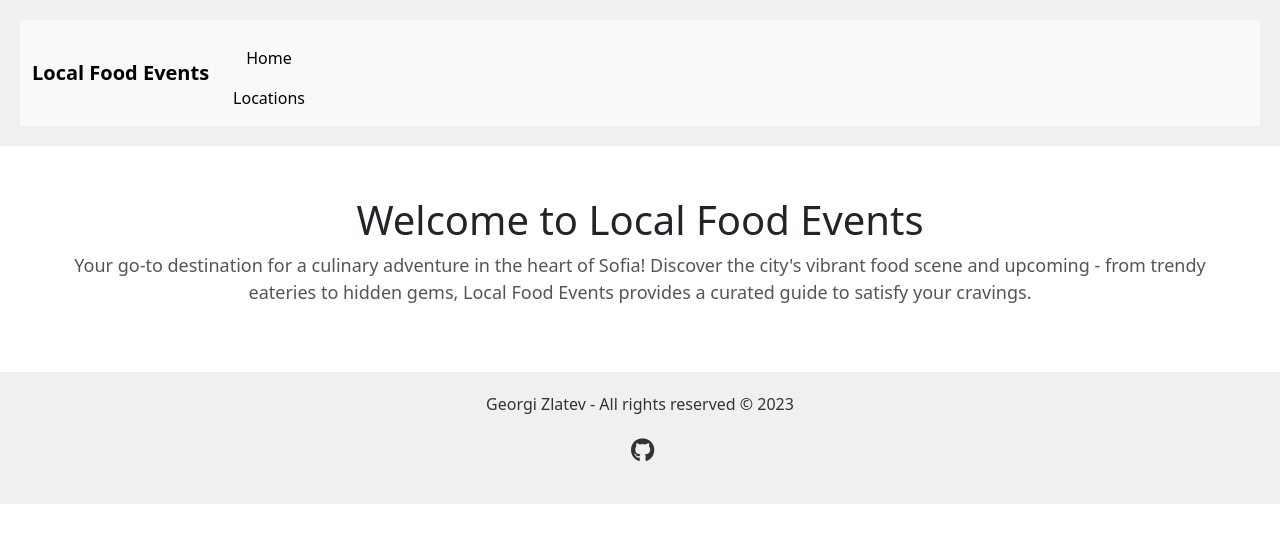
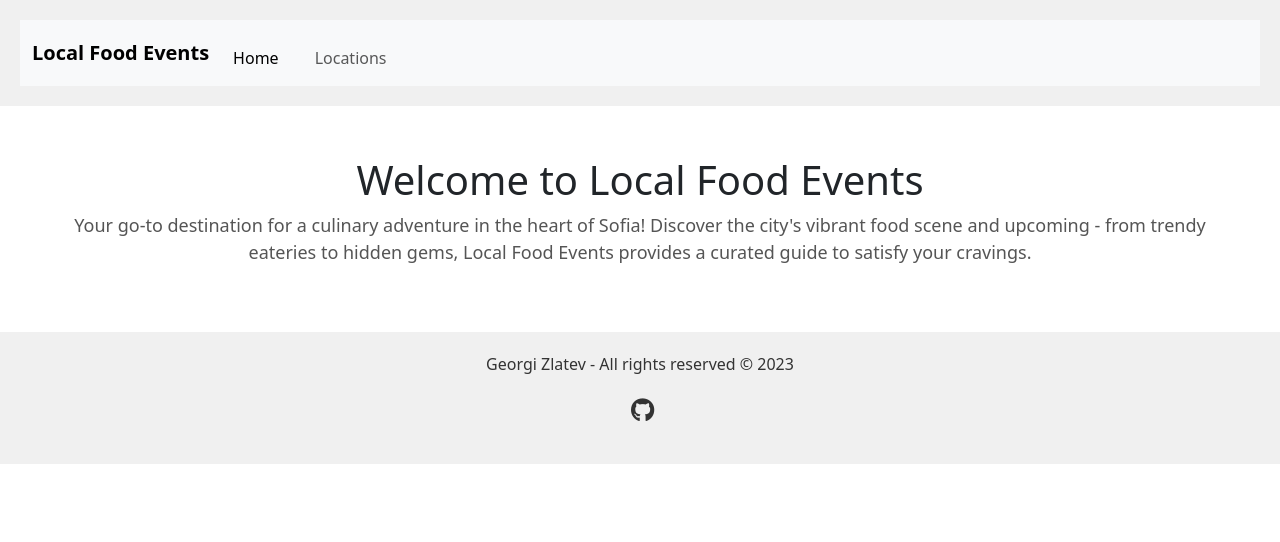
Before and after one commit to georgi-zlatev/exam-react-dec-2023, a React (Vite) app: page / in a window 1280 px wide. Shown: the top 542 px of the page. Built offline with nearby package versions, Linux system fonts and the light colour scheme.

Commit message:
Fixed main manu display bug

```diff
--- a/src/components/Header/Header.css
+++ b/src/components/Header/Header.css
@@ -1,3 +1,5 @@
+/* styles.css */
+
 body {
   font-family: 'Arial', sans-serif;
   margin: 0;
@@ -20,11 +22,16 @@
 
 .navbar-nav {
   margin-top: 10px;
+  display: flex;
+  justify-content: center; /* Align items horizontally */
+}
+
+.nav-item {
+  margin-right: 20px;
 }
 
 .nav-link {
   font-size: 18px;
-    margin-right: 20px;
   text-decoration: none;
   color: #555; /* Change the text color as needed */
 }
--- a/src/components/Header/Header.jsx
+++ b/src/components/Header/Header.jsx
@@ -1,25 +1,38 @@
+// Header.js
+
+import React from "react";
 import { Link } from "react-router-dom";
 import "./Header.css";
 
 export default function Header() {
-    return(
+  return (
     <header>
-        <nav class="navbar navbar-expand-lg bg-body-tertiary">
-  <div class="container-fluid">
-    <a class="navbar-brand" href="/">Local Food Events</a>
-    <button class="navbar-toggler" type="button" data-bs-toggle="collapse" data-bs-target="#navbarNav" aria-controls="navbarNav" aria-expanded="false" aria-label="Toggle navigation">
-      <span class="navbar-toggler-icon"></span>
+      <nav className="navbar navbar-expand-lg bg-body-tertiary">
+        <div className="container-fluid">
+          <Link to="/" className="navbar-brand">Local Food Events</Link>
+          <button
+            className="navbar-toggler"
+            type="button"
+            data-bs-toggle="collapse"
+            data-bs-target="#navbarNav"
+            aria-controls="navbarNav"
+            aria-expanded="false"
+            aria-label="Toggle navigation"
+          >
+            <span className="navbar-toggler-icon"></span>
           </button>
-    <div class="collapse navbar-collapse" id="navbarNav">
-      <ul class="navbar-nav">
-        <li class="nav-item">
-          <Link to="/" class="nav-link active">Home</Link>
-          <Link to="/locations" class="nav-link active">Locations</Link>
+          <div className="collapse navbar-collapse" id="navbarNav">
+            <ul className="navbar-nav">
+              <li className="nav-item">
+                <Link to="/" className="nav-link active">Home</Link>
+              </li>
+              <li className="nav-item">
+                <Link to="/locations" className="nav-link">Locations</Link>
               </li>
             </ul>
           </div>
         </div>
       </nav>
     </header>
-    )
+  );
 }
```
Lines whose indentation alone changed are shown as unchanged.
